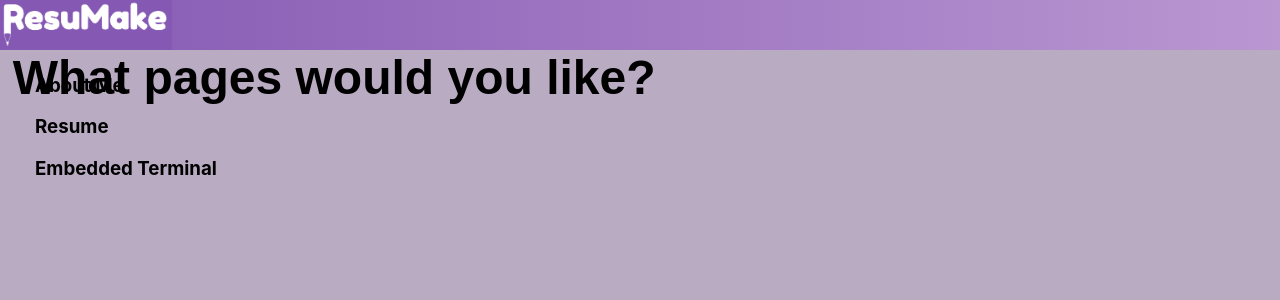
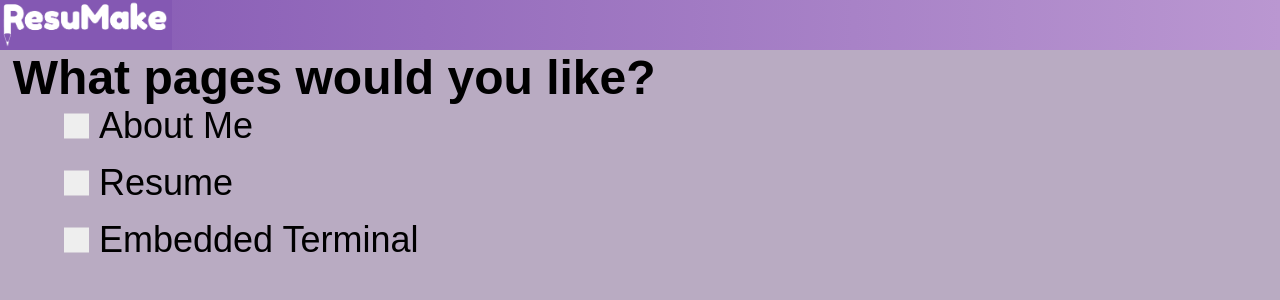
Before and after one commit to kevinb5617/ResuMake, a React (Create React App) app in the folder app/: page /select-pages in a window 1280 px wide. Shown: the top 300 px of the page. Built offline with nearby package versions, Linux system fonts and the light colour scheme.

Commit message:
Styled checkboxes for adding pages

```diff
--- a/app/src/components/SelectPages/SelectPages.js
+++ b/app/src/components/SelectPages/SelectPages.js
@@ -6,23 +6,22 @@ const SelectPages = () => {
       <h2>
         What pages would you like?
       </h2>
-      <div className={classes.pageItem}>
-        <input type='checkbox' />
-        <h3>
-          About Me
-        </h3>
-      </div>
-      <div className={classes.pageItem}>
-        <input type='checkbox' />
-        <h3>
-          Resume
-        </h3>
-      </div>
-      <div className={classes.pageItem}>
-        <input type='checkbox' />
-        <h3>
-          Embedded Terminal
-        </h3>
+      <div className={classes.container}>
+        <label className={classes.pageItem}>
+          <input type='checkbox' onChange={(e) => console.log("HEY")}/>
+          <span className={classes.checkmark}/>
+          <span className={classes.pageLabel}>About Me</span>
+        </label>
+        <label className={classes.pageItem}>
+          <input type='checkbox' />
+          <span className={classes.checkmark}/>
+          <span className={classes.pageLabel}>Resume</span>
+        </label>
+        <label className={classes.pageItem}>
+          <input type='checkbox' />
+          <span className={classes.checkmark}/>
+          <span className={classes.pageLabel}>Embedded Terminal</span>
+        </label>
       </div>
     </>
   )
```
